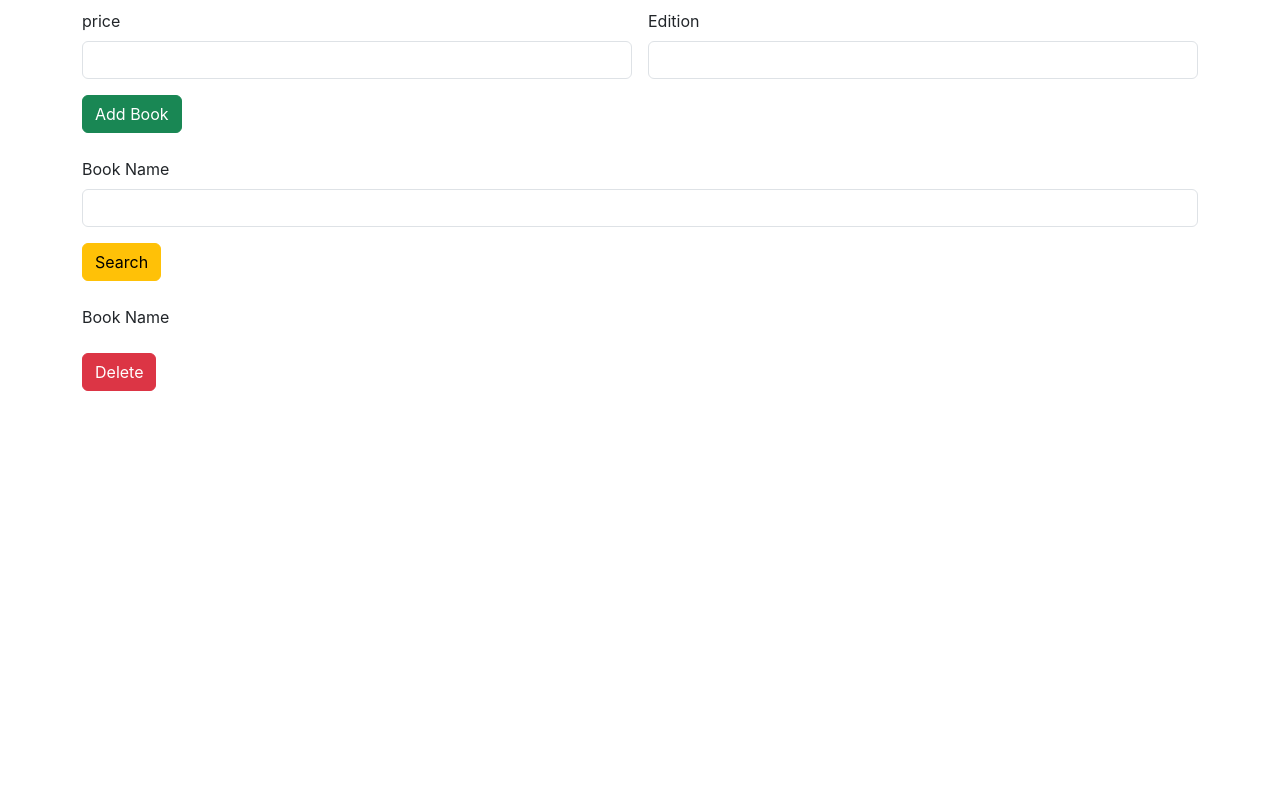
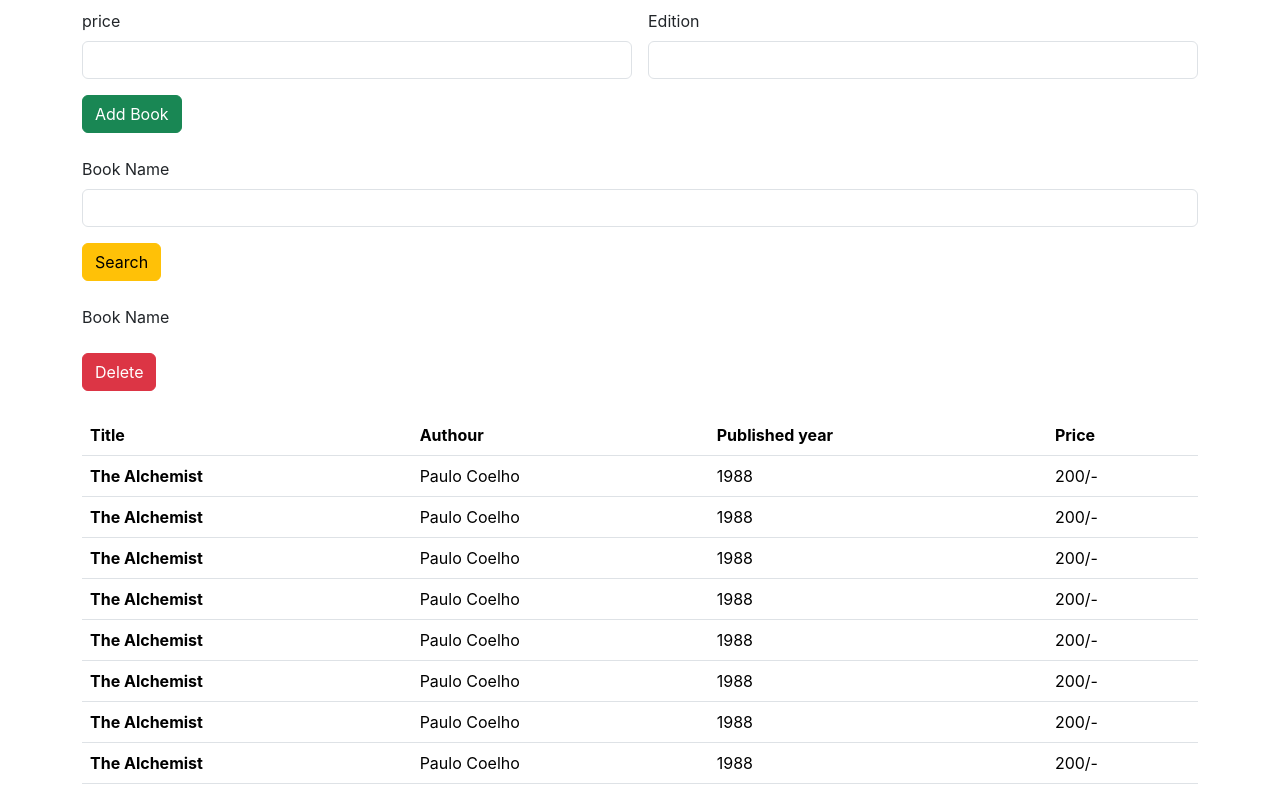
Before and after one commit to Gloriya2001/Books-app-react, a React (Create React App) app: page / in a window 1280 px wide. Shown: the part 359-1159 px from the top of the page. Before the commit the page ends 800 px from the top, so only its background shows below. Built offline with nearby package versions, Linux system fonts and the light colour scheme.

Commit message:
Navbar and View of book created

```diff
--- a/package.json
+++ b/package.json
@@ -8,6 +8,7 @@
     "@testing-library/user-event": "^13.5.0",
     "react": "^18.3.1",
     "react-dom": "^18.3.1",
+    "react-router-dom": "^6.23.1",
     "react-scripts": "5.0.1",
     "web-vitals": "^2.1.4"
   },
--- a/src/App.js
+++ b/src/App.js
@@ -3,6 +3,7 @@ import './App.css';
 import AddBooks from './components/AddBooks';
 import Search from './components/Search';
 import Delete from './components/Delete';
+import ViewBook from './components/ViewBook';
 
 function App() {
   return (
@@ -12,6 +13,8 @@ function App() {
      <Search/>
      <br></br>
      <Delete/>
+     <br></br>
+     <ViewBook/>
     </div>
   );
 }
--- /dev/null
+++ b/src/components/ViewBook.jsx
@@ -0,0 +1,88 @@
+import React from 'react'
+
+const ViewBook = () => {
+    return (
+        <div>
+
+            <div className="container">
+                <div className="row">
+                    <div className="col col-12 col-sm-12 col-md-12 col-lg-12 col-xl-12 col-xxl-12">
+
+                        <div className="row g-3">
+                            <div className="col col-12 col-sm-12 col-md-12col-lg-12 col-xl-12 col-xxl-12">
+
+                                <table class="table table-stripped">
+                                    <thead>
+                                        <tr>
+                                            <th scope="col">Title</th>
+                                            <th scope="col">Authour</th>
+                                            <th scope="col">Published year</th>
+                                            <th scope="col">Price</th>
+                                        </tr>
+                                    </thead>
+                                    <tbody>
+                                        <tr>
+                                            <th>The Alchemist</th>
+                                            <td>Paulo Coelho</td>
+                                            <td>1988</td>
+                                            <td>200/-</td>
+                                        </tr>
+                                        <tr>
+                                            <th>The Alchemist</th>
+                                            <td>Paulo Coelho</td>
+                                            <td>1988</td>
+                                            <td>200/-</td>
+                                        </tr>
+                                        <tr>
+                                            <th>The Alchemist</th>
+                                            <td>Paulo Coelho</td>
+                                            <td>1988</td>
+                                            <td>200/-</td>
+                                        </tr>
+                                        <tr>
+                                            <th>The Alchemist</th>
+                                            <td>Paulo Coelho</td>
+                                            <td>1988</td>
+                                            <td>200/-</td>
+                                        </tr>
+                                        <tr>
+                                            <th>The Alchemist</th>
+                                            <td>Paulo Coelho</td>
+                                            <td>1988</td>
+                                            <td>200/-</td>
+                                        </tr>
+                                        <tr>
+                                            <th>The Alchemist</th>
+                                            <td>Paulo Coelho</td>
+                                            <td>1988</td>
+                                            <td>200/-</td>
+                                        </tr>
+                                        <tr>
+                                            <th>The Alchemist</th>
+                                            <td>Paulo Coelho</td>
+                                            <td>1988</td>
+                                            <td>200/-</td>
+                                        </tr>
+                                        <tr>
+                                            <th>The Alchemist</th>
+                                            <td>Paulo Coelho</td>
+                                            <td>1988</td>
+                                            <td>200/-</td>
+                                        </tr>
+
+                                    </tbody>
+                                </table>
+
+                            </div>
+                        </div>
+
+                    </div>
+                </div>
+            </div>
+
+
+        </div>
+    )
+}
+
+export default ViewBook
```
Also changed, not shown: src/components/Navbar.jsx (added, +28 -0 lines), 1 other file (tests, documents, lock files or other folders).
